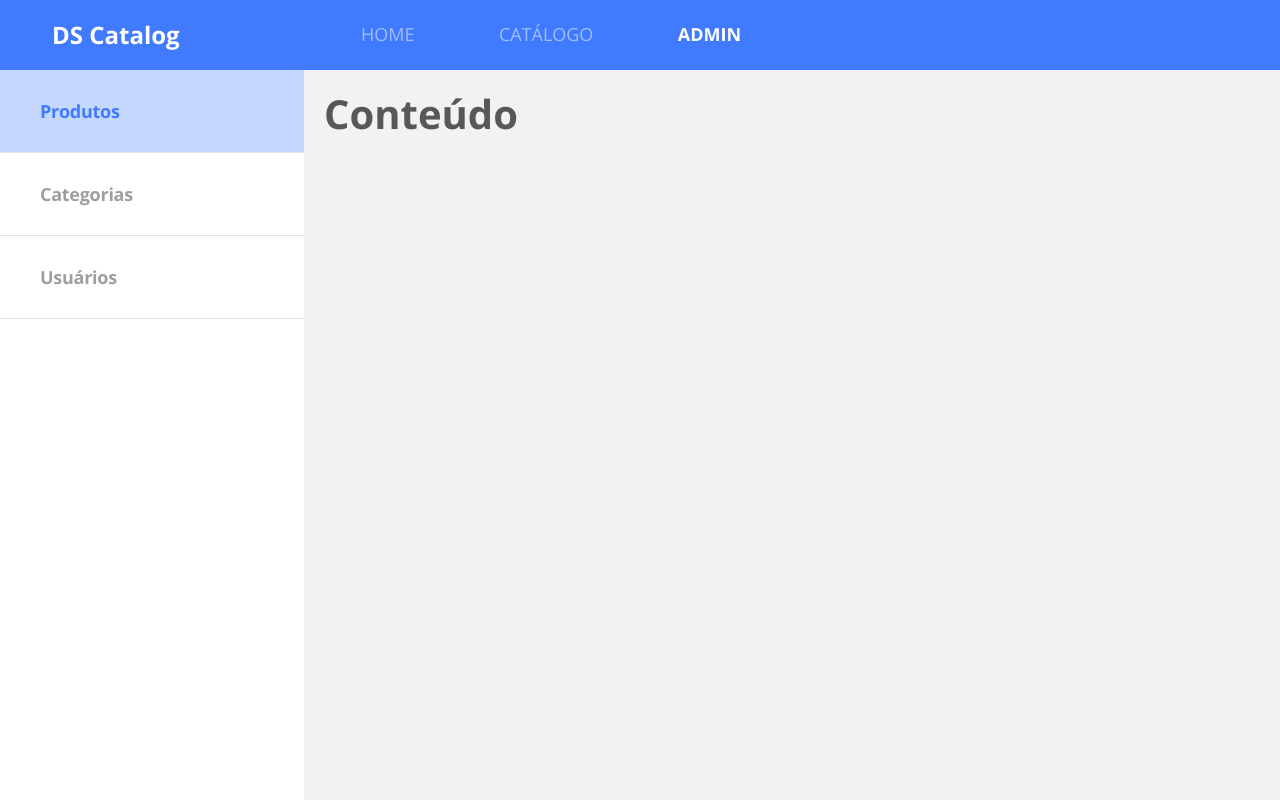
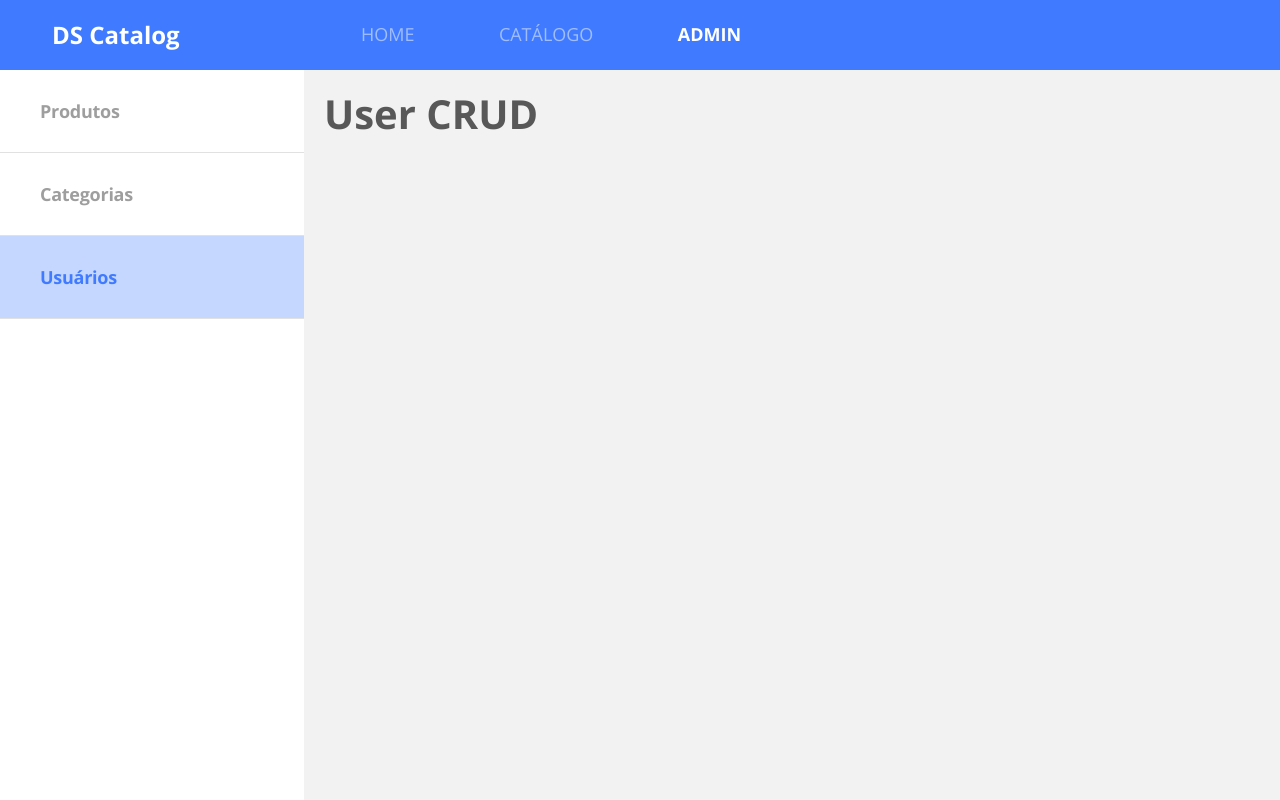
Before and after one commit to emelinepg/dscatalog, a React (Create React App) app in the folder frontend/: page /admin/users in a window 1280 px wide. Built offline with nearby package versions, Linux system fonts and the light colour scheme.

Commit message:
Routes, redirecting, nesting

```diff
--- a/frontend/src/Routes.tsx
+++ b/frontend/src/Routes.tsx
@@ -1,4 +1,4 @@
-import { BrowserRouter, Switch, Route } from "react-router-dom";
+import { BrowserRouter, Switch, Route, Redirect } from "react-router-dom";
 import Home from "pages/Home";
 import Navbar from "components/Navbar";
 import Catalog from "pages/Catalog";
@@ -17,11 +17,12 @@
                 <Route path="/products" exact>
                     <Catalog />
                 </Route>
+                <Route path="/products/:productId">
+                    <ProductDetails />
+                </Route>
+                <Redirect from="/admin" to="/admin/products" exact />
                 <Route path="/admin">
                     <Admin />
-                </Route>
-                <Route path="/products/:productId">
-                    <ProductDetails />
                 </Route>
             </Switch>
         </BrowserRouter>
--- a/frontend/src/pages/Admin/Navbar/index.tsx
+++ b/frontend/src/pages/Admin/Navbar/index.tsx
@@ -1,3 +1,4 @@
+import { NavLink } from 'react-router-dom';
 import './styles.css';
 
 const Navbar = () => {
@@ -5,19 +6,19 @@
     <nav className="admin-navbar-container">
       <ul>
         <li>
-          <a href="link" className="admin-navbar-item active">
+          <NavLink to="/admin/products" className="admin-navbar-item">
             <p>Produtos</p>
-          </a>
+          </NavLink>
         </li>
         <li>
-          <a href="link" className="admin-navbar-item">
+          <NavLink to="/admin/categories" className="admin-navbar-item">
             <p>Categorias</p>
-          </a>
+          </NavLink>
         </li>
         <li>
-          <a href="link" className="admin-navbar-item">
+          <NavLink to="/admin/users" className="admin-navbar-item">
             <p>Usuários</p>
-          </a>
+          </NavLink>
         </li>
       </ul>
     </nav>
--- a/frontend/src/pages/Admin/index.tsx
+++ b/frontend/src/pages/Admin/index.tsx
@@ -1,5 +1,6 @@
 import './styles.css'
 import Navbar from "./Navbar";
+import { Route, Switch } from 'react-router-dom';
 
 const Admin = () => {
 
@@ -7,7 +8,17 @@
         <div className="admin-container">
             <Navbar />
             <div className="admin-content-container">
-                <h1>Conteúdo</h1>
+                <Switch>
+                    <Route path="/admin/products">
+                        <h1>Product CRUD</h1>
+                    </Route>
+                    <Route path="/admin/categories">
+                        <h1>Category CRUD</h1>
+                    </Route>
+                    <Route path="/admin/users">
+                        <h1>User CRUD</h1>
+                    </Route>
+                </Switch>
             </div>
         </div>
     );
```
